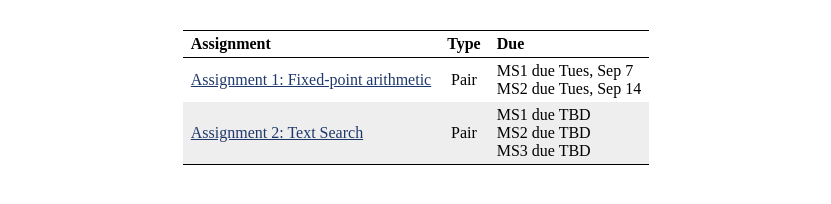
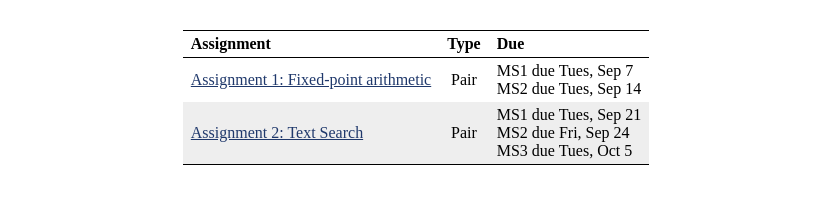
Before and after one commit to jhucsf/fall2021, a Jekyll site: the page built from assignments.md, in a window 1280 px wide. Shown: the part 527-731 px from the top of the page, without its empty margins (224-1055 px from the left). Built offline with Jekyll 4.4.1, drawn with Linux system fonts in a browser that asks for light colours.

Commit message:
assignment 2 ready to post?

```diff
--- a/assignments.md
+++ b/assignments.md
@@ -24,4 +24,4 @@ Please read the [style guidelines](assign/style.html) so that you know what our
 Assignment | Type | Due
 ---------- | :--: | ---
 [Assignment 1: Fixed-point arithmetic](assign/assign01.html) | Pair | MS1 due Tues, Sep 7<br>MS2 due Tues, Sep 14
-[Assignment 2: Text Search](assign/assign02.html) | Pair | MS1 due TBD<br>MS2 due TBD<br>MS3 due TBD
+[Assignment 2: Text Search](assign/assign02.html) | Pair | MS1 due Tues, Sep 21<br>MS2 due Fri, Sep 24<br>MS3 due Tues, Oct 5
```
Also changed, not shown: assign/assign02.md (+1 -1 lines), index.md (+1 -0 lines).
